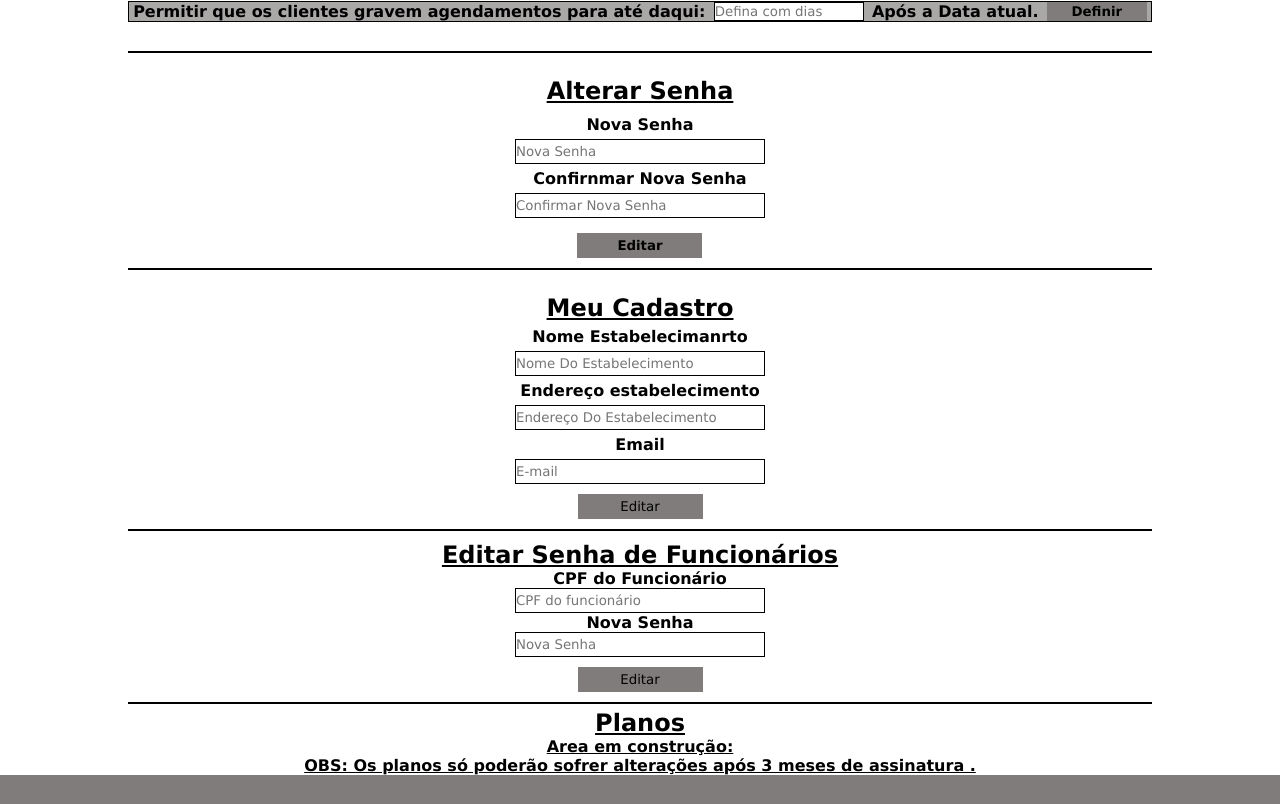
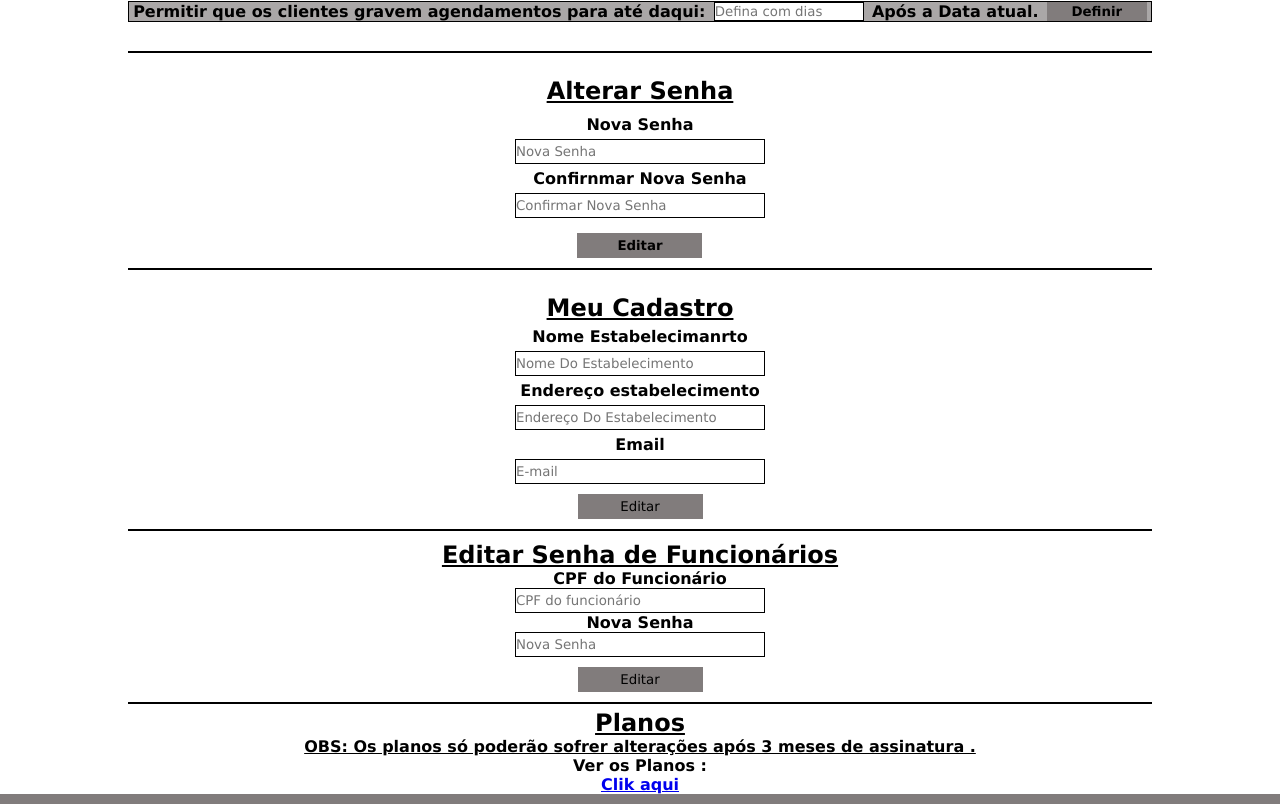
Before and after one commit to joaoMicheletti/BeautyBook, a React (Create React App) app in the folder frontend/: page /ajustes in a window 1280 px wide. Shown: the part 508-1312 px from the top of the page. Built offline with nearby package versions, Linux system fonts and the light colour scheme.

Commit message:
conectando
criado uma tag <a/> para direcionar o salão para a pagina dos planos

```diff
--- a/frontend/src/pages/ajustes/ajustes.js
+++ b/frontend/src/pages/ajustes/ajustes.js
@@ -192,10 +192,10 @@ export default function Ajustes(){
                     <div id="Plano">
                         <h2 id="TitlePlanos">Planos</h2>
                         <p id="TextoPlano">
-                        Area em construção:
-                        <br/>
                         OBS: Os planos só poderão sofrer alterações após 3 meses de assinatura .
                         </p>
+                        <p>Ver os Planos : </p>
+                        <a href="/planos">Clik aqui</a>
                     </div>
                 </div>
 
```
